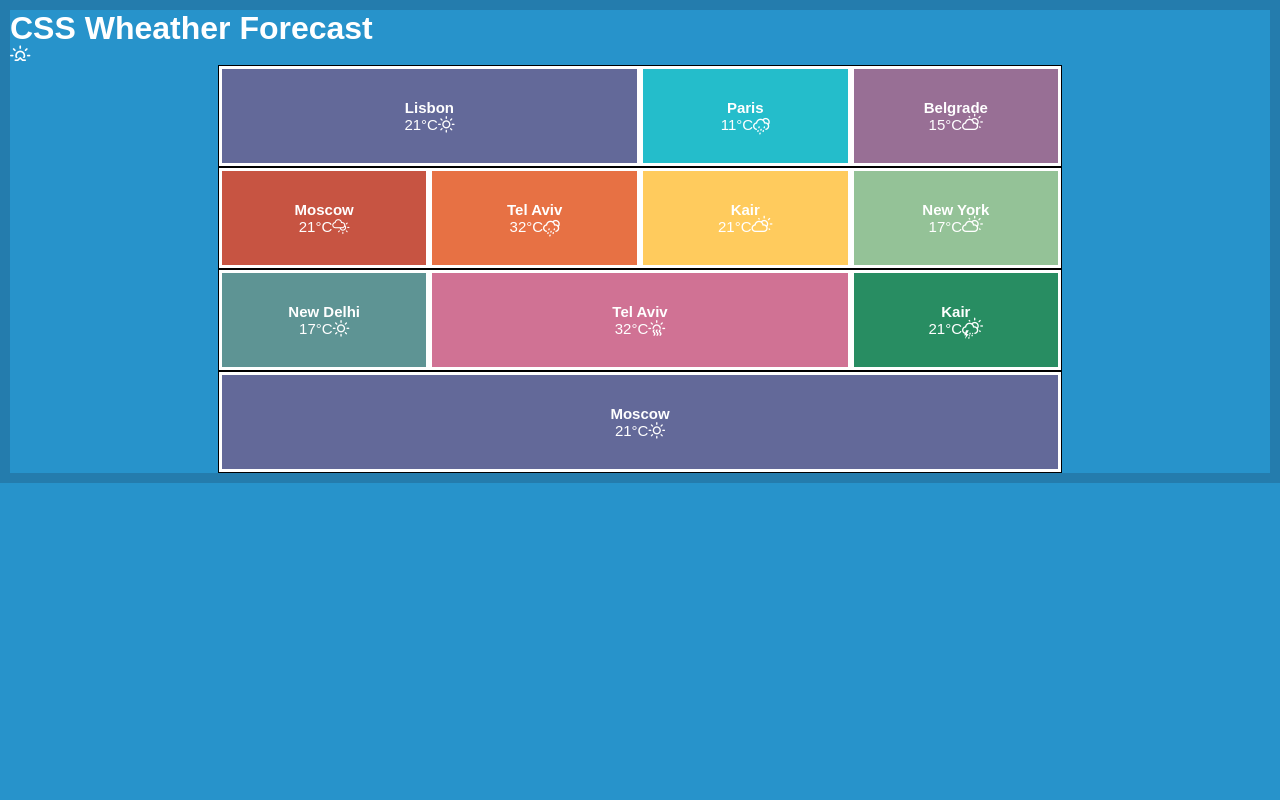
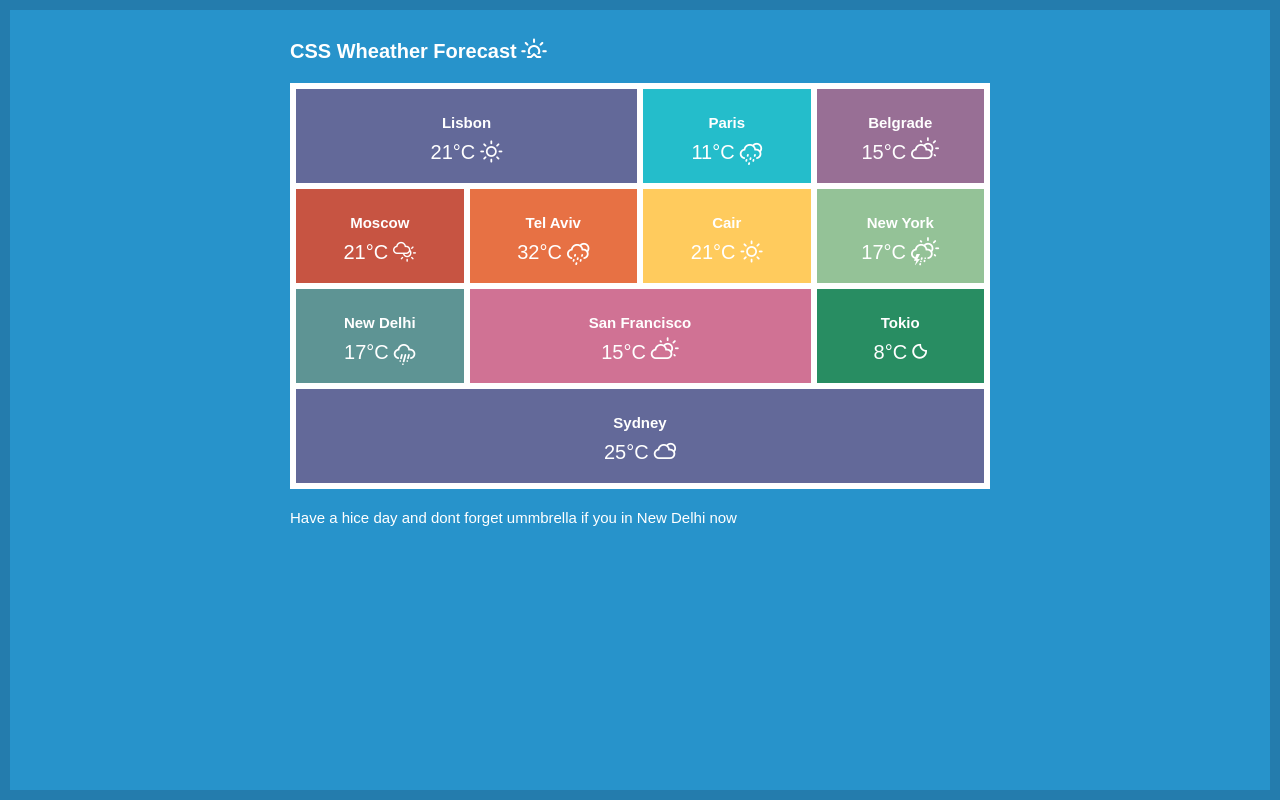
Before and after one commit to Simplelol88/06_weather, a plain HTML site: page index.html in a window 1280 px wide. Drawn offline with Linux system fonts and the light colour scheme.

Commit message:
fix commit

```diff
--- a/css/styles6.css
+++ b/css/styles6.css
@@ -11,17 +11,20 @@ a, button {
 body {
     background: #2793CB;
     border: 10px solid #247CAD;
-    min-height: 100%;
+    padding: 0;
+    margin: 0;
+    min-height: 100vh
+}
+.main {
+    max-width: 700px;
+    margin: auto;
 }
 section {
     background: #ffffff;
-    max-width: 67%;
-    margin: auto;
-
+    border: 3px solid white;
 }
 .grid {
     display: inline-block;
-    border: 1px solid #000000;
     width: 100%;
     font-size: 0px;
 }
@@ -46,11 +49,44 @@ p {
     font-family: 'Lucida Sans Unicode' serif;
     font-weight:bold;
     color: white;
-    margin-top: 30px;
+    margin-top: 25px;
+    margin-bottom: 10px;
 }
 span, i, h1, h2  {
     color: white;
 }
+span {
+    margin-right: 5px;
+}
+h1 {
+    display: inline-block;
+    margin-bottom: 20px;
+    font-size: 20px;
+}
+h2 {
+    font-size: 15px;
+    font-weight: normal;
+    margin-top: 20px;
+}
+.title {
+    margin-top: 30px;
+}
+.title i {
+    font-size: 20px;
+}
+span + i,
+span {
+    font-size: 20px;
+    font-weight: normal;
+
+}
+section:hover .town{
+    opacity: 0.5;
+}
+section:hover .town:hover{
+    opacity: 1;
+}
+/* Colors */
 .blue {
     background: #636999;
 }
--- a/index.html
+++ b/index.html
@@ -11,7 +11,8 @@
     <link rel="stylesheet" href="css/weather-icons.min.css">
 </head>
 <body>
-    <div>
+    <div class="main">
+    <div class="title">
         <h1>CSS Wheather Forecast</h1>
         <i class="wi wi-sunrise"></i>
     </div>
@@ -40,36 +41,38 @@
                 <span>32&degC</span><i class="wi wi-night-showers"></i>
             </li>
             <li class="town grid-1-4 yellow">
-                <p>Kair</p>
-                <span>21&degC</span><i class="wi wi-day-cloudy"></i>
+                <p>Сair</p>
+                <span>21&degC</span><i class="wi wi-day-sunny"></i>
             </li>
             <li class="town grid-1-4 lightgreen">
                 <p>New York</p>
-                <span>17&degC</span><i class="wi wi-day-cloudy"></i>
+                <span>17&degC</span><i class="wi wi-day-sleet-storm"></i>
             </li>
         </ul>
         <ul class="grid">
             <li class="town grid-1-4 darkgreen">
                 <p>New Delhi</p>
-                <span>17&degC</span><i class="wi wi-day-sunny"></i>
+                <span>17&degC</span><i class="wi wi-hail"></i>
             </li>
             <li class="town grid-1-2 pink">
-                <p>Tel Aviv</p>
-                <span>32&degC</span><i class="wi wi-hot"></i>
+                <p>San Francisco</p>
+                <span>15&degC</span><i class="wi wi-day-cloudy"></i>
             </li>
             <li class="town grid-1-4 green">
-                <p>Kair</p>
-                <span>21&degC</span><i class="wi wi-day-sleet-storm"></i>
+                <p>Tokio</p>
+                <span>8&degC</span><i class="wi wi-night-clear"></i>
             </li>
         </ul>
         <ul class="grid">
             <li class="town grid-1-1 darkpurple">
-                <p>Moscow</p>
-                <span>21&degC</span><i class="wi wi-day-sunny"></i>
+                <p>Sydney</p>
+                <span>25&degC</span><i class="wi wi-night-cloudy"></i>
             </li>
         </ul>
-
     </section>
+    <h2>Have a hice day and dont forget ummbrella if you in New Delhi now</h2>
+    </div>
+    </div>
 </body>
 
 </html>
```
